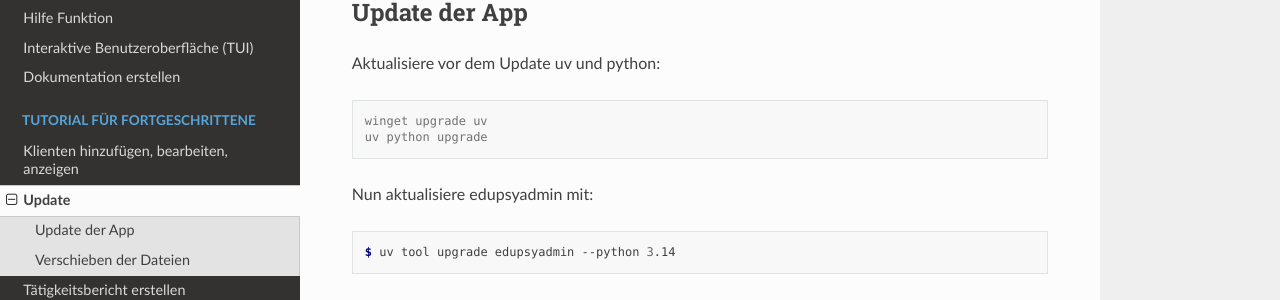
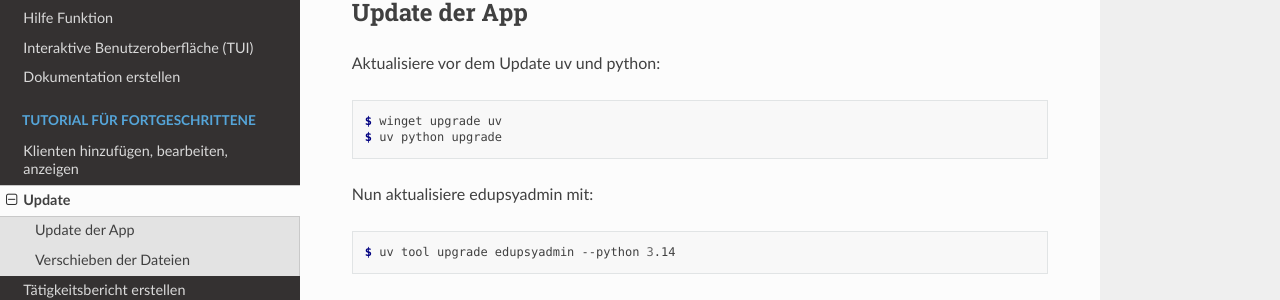
Before and after one commit to LKirst/edupsyadmin, a Sphinx documentation site: the page built from docs/tutorial/update.rst, in a window 1280 px wide and 900 px high, scrolled down 897 px. Shown: the part 163-463 px from the top of the window. Built offline with Sphinx 7.4.7 and the Read the Docs theme 3.1.0, drawn with Linux system fonts in a browser that asks for light colours.

```diff
--- a/docs/tutorial/update.rst
+++ b/docs/tutorial/update.rst
@@ -52,8 +52,8 @@ Aktualisiere vor dem Update uv und python:
 
 .. code-block:: console
 
-   winget upgrade uv
-   uv python upgrade
+   $ winget upgrade uv
+   $ uv python upgrade
 
 Nun aktualisiere edupsyadmin mit:
 
```
